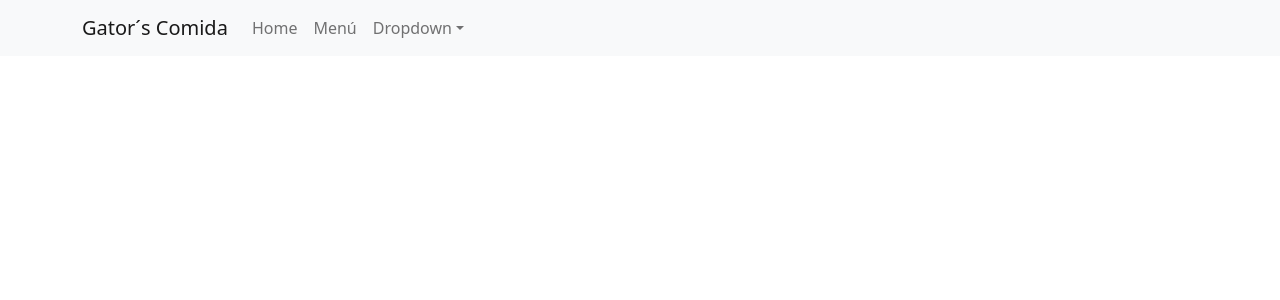
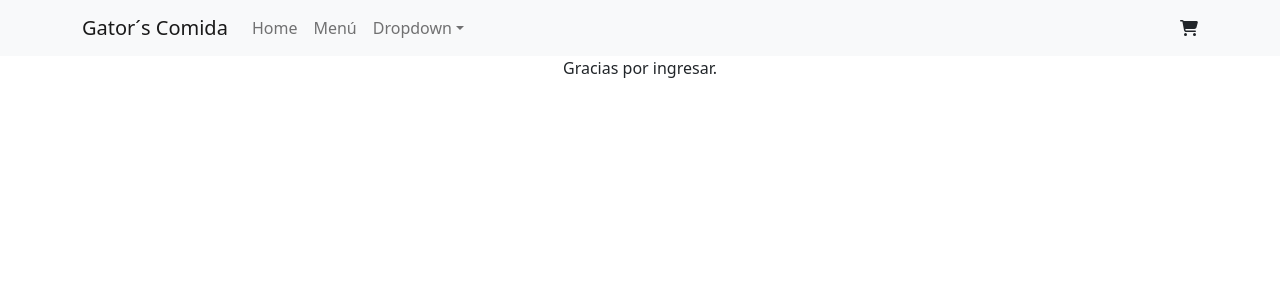
Before and after one commit to roinagaki/ecommerce-inagaki, a React (Create React App) app: page / in a window 1280 px wide. Shown: the top 300 px of the page. Built offline with nearby package versions, Linux system fonts and the light colour scheme.

Commit message:
Agregar carrito y ItemListContainer

```diff
--- a/package.json
+++ b/package.json
@@ -3,6 +3,10 @@
   "version": "0.1.0",
   "private": true,
   "dependencies": {
+    "@fortawesome/fontawesome-svg-core": "^6.1.1",
+    "@fortawesome/free-regular-svg-icons": "^6.1.1",
+    "@fortawesome/free-solid-svg-icons": "^6.1.1",
+    "@fortawesome/react-fontawesome": "^0.1.18",
     "@testing-library/jest-dom": "^5.16.4",
     "@testing-library/react": "^13.1.1",
     "@testing-library/user-event": "^13.5.0",
--- a/src/App.js
+++ b/src/App.js
@@ -1,7 +1,12 @@
 
 import './App.css';
 import 'bootstrap/dist/css/bootstrap.min.css';
-import NavBar from './components/NavBar'
+import NavBar from './components/NavBar/NavBar';
+import ItemListContainer from './components/ItemListContainer/ItenListContainer';
+
+
+
+
 
 
 
@@ -10,6 +15,7 @@
   return (
     <div className="App">
       <NavBar/>
+      <ItemListContainer saludar= {'Gracias por ingresar.'} />
     </div>
   );
 }
--- /dev/null
+++ b/src/components/CartWidget/CartWidget.jsx
@@ -0,0 +1,14 @@
+import { FontAwesomeIcon } from '@fortawesome/react-fontawesome';
+import {  faCartShopping} from '@fortawesome/free-solid-svg-icons'
+
+
+
+const CartWidget = () => {
+  return (
+    <div>
+        <FontAwesomeIcon icon={faCartShopping} />
+    </div>
+  )
+}
+
+export default CartWidget
--- /dev/null
+++ b/src/components/ItemListContainer/ItenListContainer.jsx
@@ -0,0 +1,9 @@
+
+
+const ItemListContainer = ( { saludar } ) => {
+  return (
+    <div>{saludar}</div>
+  )
+}
+
+export default ItemListContainer
--- /dev/null
+++ b/src/components/NavBar/NavBar.css
@@ -0,0 +1,3 @@
+.navbar-brand{
+    color: antiquewhite;
+}
--- a/src/components/NavBar.jsx
+++ b/src/components/NavBar/NavBar.jsx
@@ -1,11 +1,13 @@
 import { Navbar, Container, NavDropdown, Nav } from 'react-bootstrap';
+import CartWidget from '../CartWidget/CartWidget';
+import './NavBar.css';
 
 
 export default function NavBar(){
 
 return(<Navbar bg="light" expand="lg">
 <Container>
-  <Navbar.Brand href="#home">Gator´s Comida</Navbar.Brand>
+  <Navbar.Brand href="#home" >Gator´s Comida</Navbar.Brand>
   <Navbar.Toggle aria-controls="basic-navbar-nav" />
   <Navbar.Collapse id="basic-navbar-nav">
     <Nav className="me-auto">
@@ -19,6 +21,7 @@
         <NavDropdown.Item href="#action/3.4">Separated link</NavDropdown.Item>
       </NavDropdown>
     </Nav>
+    <CartWidget/>
   </Navbar.Collapse>
 </Container>
 </Navbar>)
```
Also changed, not shown: src/components/NavBar.css (deleted), 1 other file (tests, documents, lock files or other folders).
